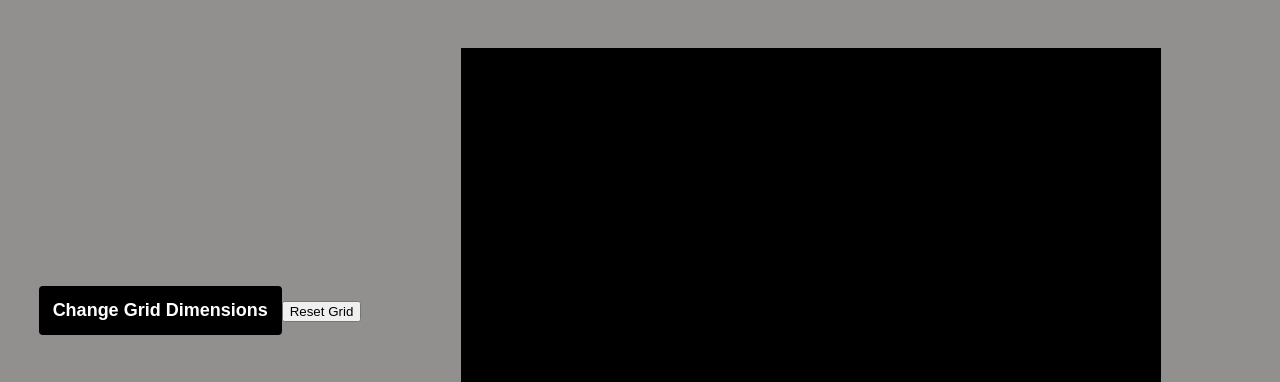
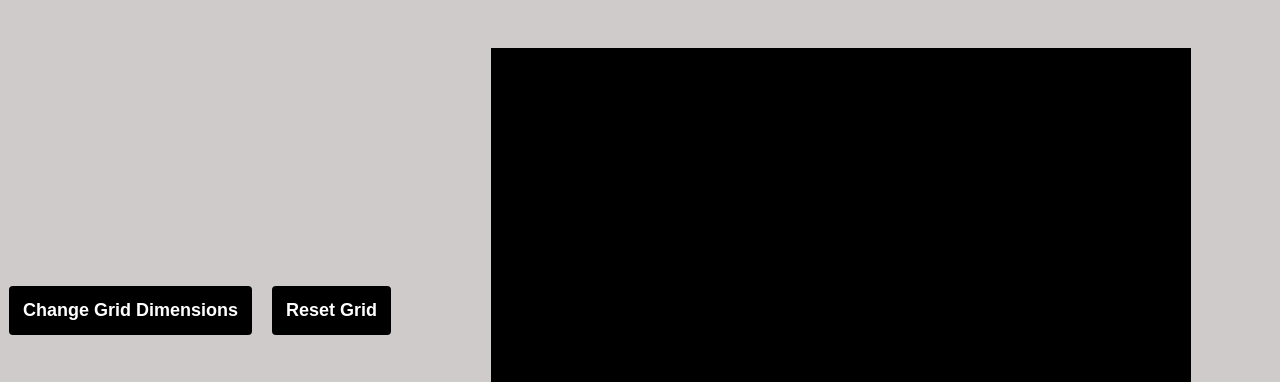
Before and after one commit to iDefenestrate/etch-a-sketch, a plain HTML site: page index.html in a window 1280 px wide. Shown: the top 382 px of the page. Drawn offline with Linux system fonts and the light colour scheme.

Commit message:
complete

```diff
--- a/css/style.css
+++ b/css/style.css
@@ -3,7 +3,7 @@ body {
   display: flex;
   justify-content: center;
   align-items: center;
-  background-color: rgb(146, 143, 143);
+  background-color: rgb(207, 203, 203);
 }
 
 .full {
@@ -13,12 +13,14 @@ body {
 #btn-container {
   margin-bottom: 10px;
 }
+
 .display {
   display: block;
   margin-top: 50px;
 }
 
-.btn {
+.btn,
+.reset {
   background-color: rgb(0, 0, 0);
   border: none;
   font-size: 18px;
@@ -30,7 +32,12 @@ body {
   text-align: center;
 }
 
-.btn:hover {
+.reset {
+  margin-left: 20px;
+}
+
+.btn:hover,
+.reset:hover {
   background-color: white;
   color: black;
   transition: 0.15;
@@ -39,6 +46,7 @@ body {
 #grid-dimensions {
   font-size: 26px;
   font-weight: 900;
+  text-align: center;
 }
 
 .dimensions {
--- a/js/script.js
+++ b/js/script.js
@@ -65,6 +65,7 @@ changeColor();
 const btnContainer = document.getElementById('btn-container');
 const newBtn = document.createElement('button');
 newBtn.innerText = 'Reset Grid';
+newBtn.className = 'reset';
 btnContainer.appendChild(newBtn);
 
 // reset the Grid
```
